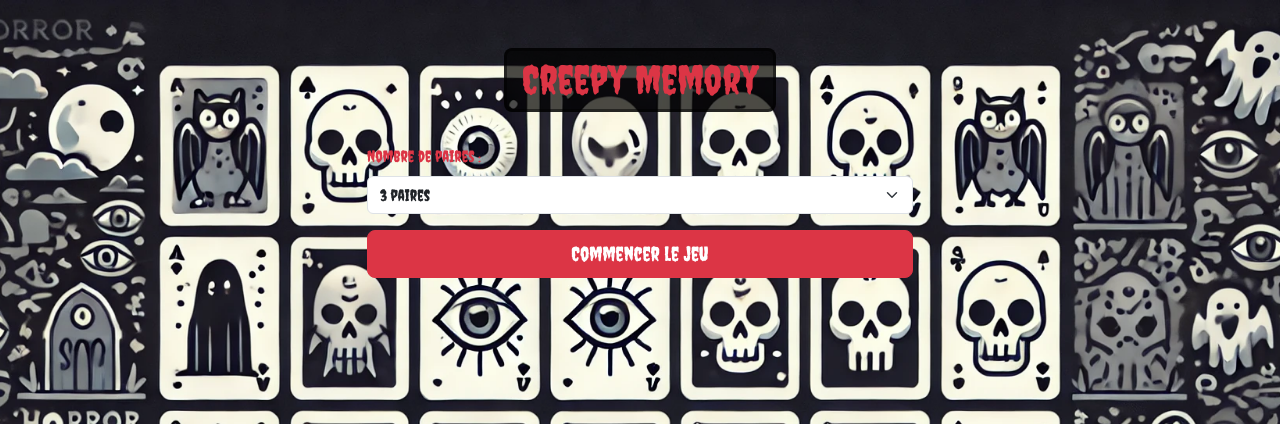
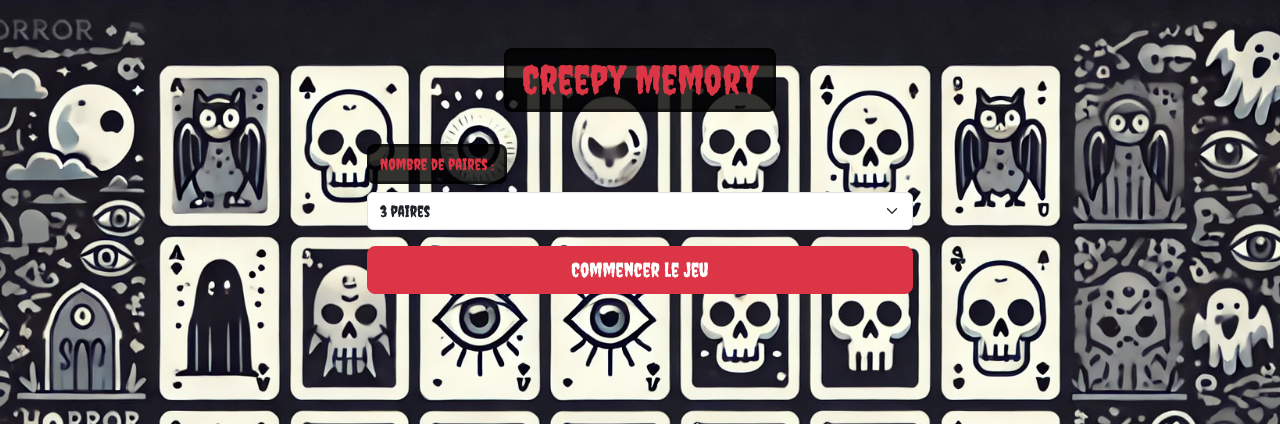
Before and after one commit to lucy-madec/memory, a PHP site: page / in a window 1280 px wide. Shown: the top 424 px of the page. Run offline with PHP 8.4, Linux system fonts and the light colour scheme.

Commit message:
Added the same background for the label 'Nombre de paires'

```diff
--- a/css/styles.css
+++ b/css/styles.css
@@ -27,11 +27,20 @@ body {
 }
 
 h1.title-bordered {
-    background-color: rgba(0, 0, 0, 0.7);
+    background-color: rgba(0, 0, 0, 0.8);
     border: 3px solid rgba(0, 0, 0, 0.5);
     padding: 5px 15px;
     border-radius: 8px;
     text-align: center;
+}
+
+.label-bordered {
+    background-color: rgba(0, 0, 0, 0.8);
+    border: 3px solid rgba(0, 0, 0, 0.5);
+    padding: 5px 10px;
+    border-radius: 8px;
+    display: block;
+    width: fit-content;
 }
 
 .memory-card {
--- a/index.php
+++ b/index.php
@@ -52,7 +52,7 @@ if ($_SERVER['REQUEST_METHOD'] === 'POST') {
             <div class="col-md-6">
                 <form method="POST" action="index.php">
                     <div class="mb-3">
-                        <label for="numPairs" class="form-label text-danger">Nombre de paires :</label>
+                        <label for="numPairs" class="form-label text-danger label-bordered">Nombre de paires :</label>
                         <select class="form-select" name="numPairs" id="numPairs">
                             <?php for ($i = 3; $i <= 12; $i++): ?>
                                 <option value="<?php echo $i; ?>"><?php echo $i; ?> paires</option>
```
